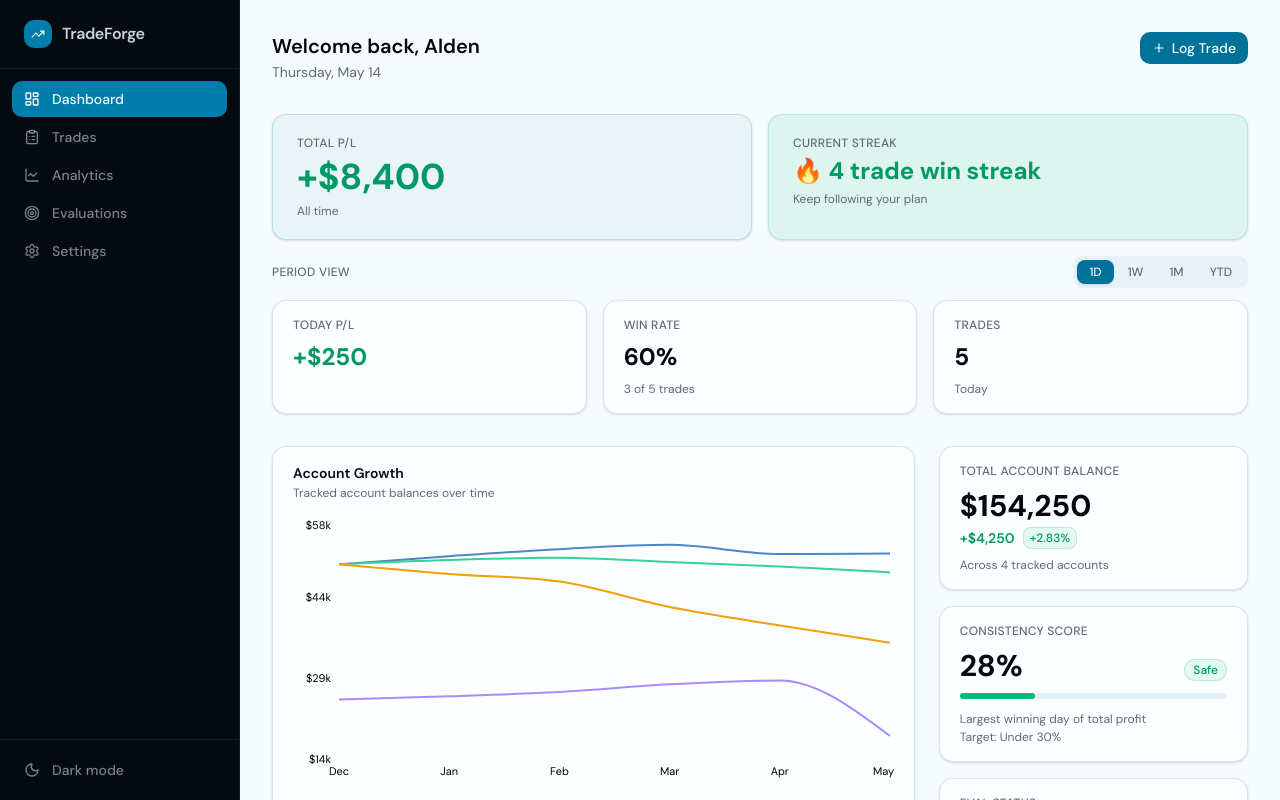
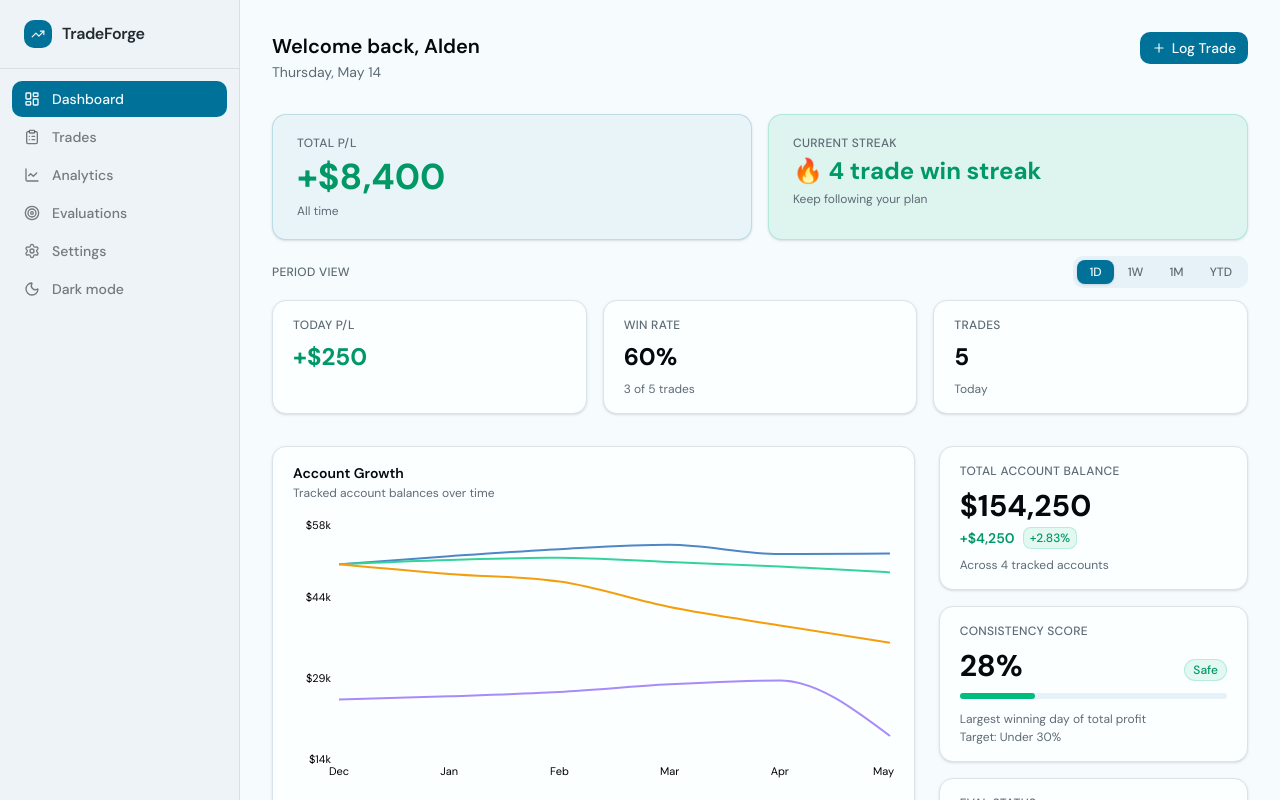
Before and after one commit to aldawgg/tradeforge, a Next.js app: page /dashboard in a window 1280 px wide. Shown: the top 800 px of the page. Built offline with nearby package versions, Linux system fonts and the light colour scheme.

Commit message:
fixed dark mode navbar and changed button placing

```diff
--- a/src/app/globals.css
+++ b/src/app/globals.css
@@ -73,14 +73,14 @@
   --chart-4: oklch(0.60 0.14 280);
   --chart-5: oklch(0.55 0.15 20);
   --radius: 0.625rem;
-  --sidebar: oklch(0.14 0.018 240);
-  --sidebar-foreground: oklch(0.86 0.008 240);
-  --sidebar-primary: oklch(0.54 0.14 224);
+  --sidebar:                    oklch(0.960 0.008 228);
+  --sidebar-foreground:         oklch(0.28 0.016 242);
+  --sidebar-primary:            oklch(0.50 0.13 224);
   --sidebar-primary-foreground: oklch(0.98 0.003 224);
-  --sidebar-accent: oklch(0.21 0.022 240);
-  --sidebar-accent-foreground: oklch(0.90 0.008 240);
-  --sidebar-border: oklch(0.22 0.015 240);
-  --sidebar-ring: oklch(0.54 0.14 224);
+  --sidebar-accent:             oklch(0.934 0.012 228);
+  --sidebar-accent-foreground:  oklch(0.28 0.016 242);
+  --sidebar-border:             oklch(0.900 0.010 232);
+  --sidebar-ring:               oklch(0.50 0.13 224);
 }
 
 .dark {
--- a/src/components/layout/sidebar.tsx
+++ b/src/components/layout/sidebar.tsx
@@ -64,8 +64,6 @@ export function Sidebar() {
             </Link>
           );
         })}
-      </nav>
-      <div className="p-3 border-t border-sidebar-border">
         <button
           onClick={handleThemeToggle}
           className="flex items-center gap-3 w-full px-3 py-2 rounded-lg text-sm font-medium text-sidebar-foreground/60 hover:bg-sidebar-accent hover:text-sidebar-accent-foreground transition-colors"
@@ -75,7 +73,7 @@ export function Sidebar() {
           <span className="block dark:hidden">Dark mode</span>
           <span className="hidden dark:block">Light mode</span>
         </button>
-      </div>
+      </nav>
     </aside>
   );
 }
```
Also changed, not shown: .claude/settings.local.json.
